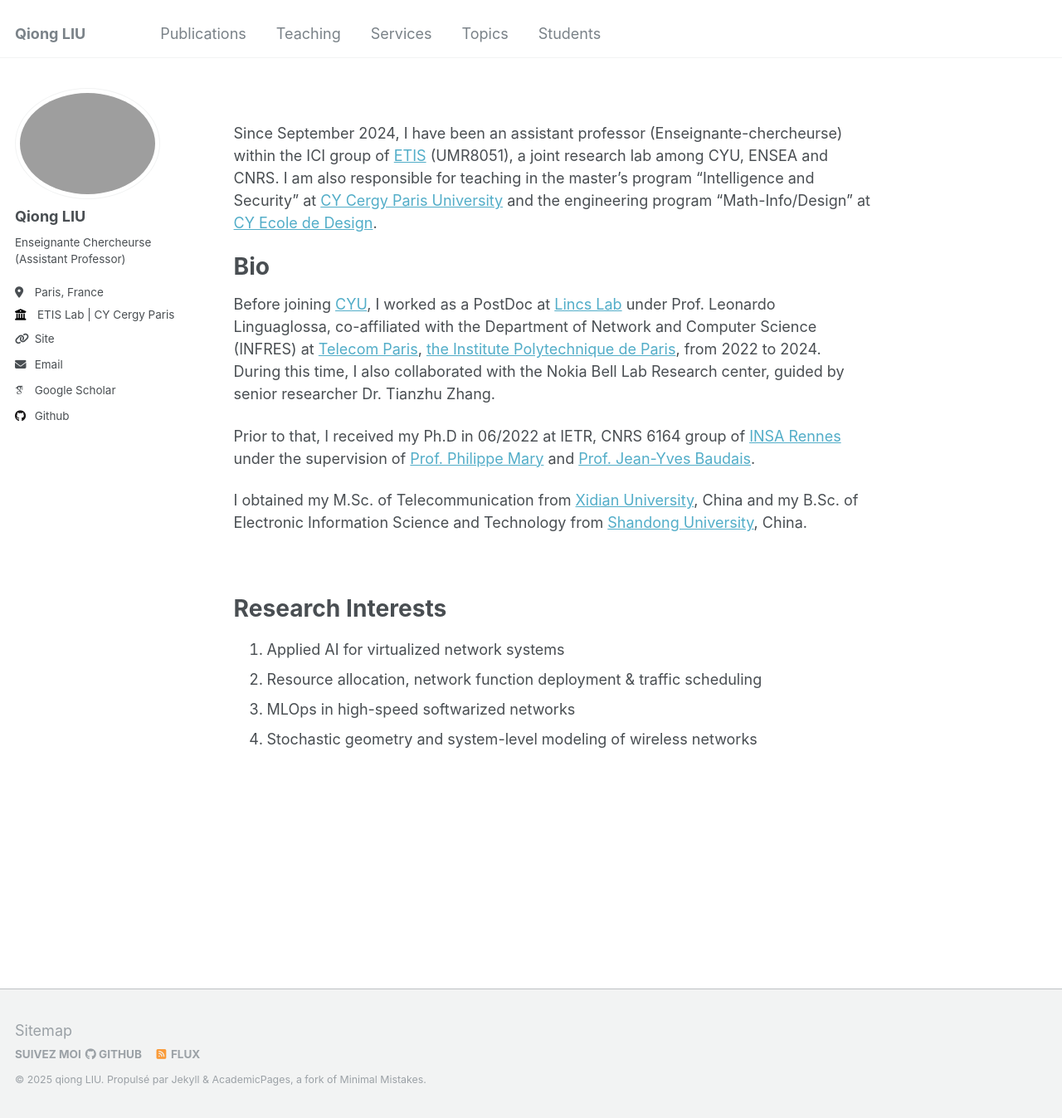
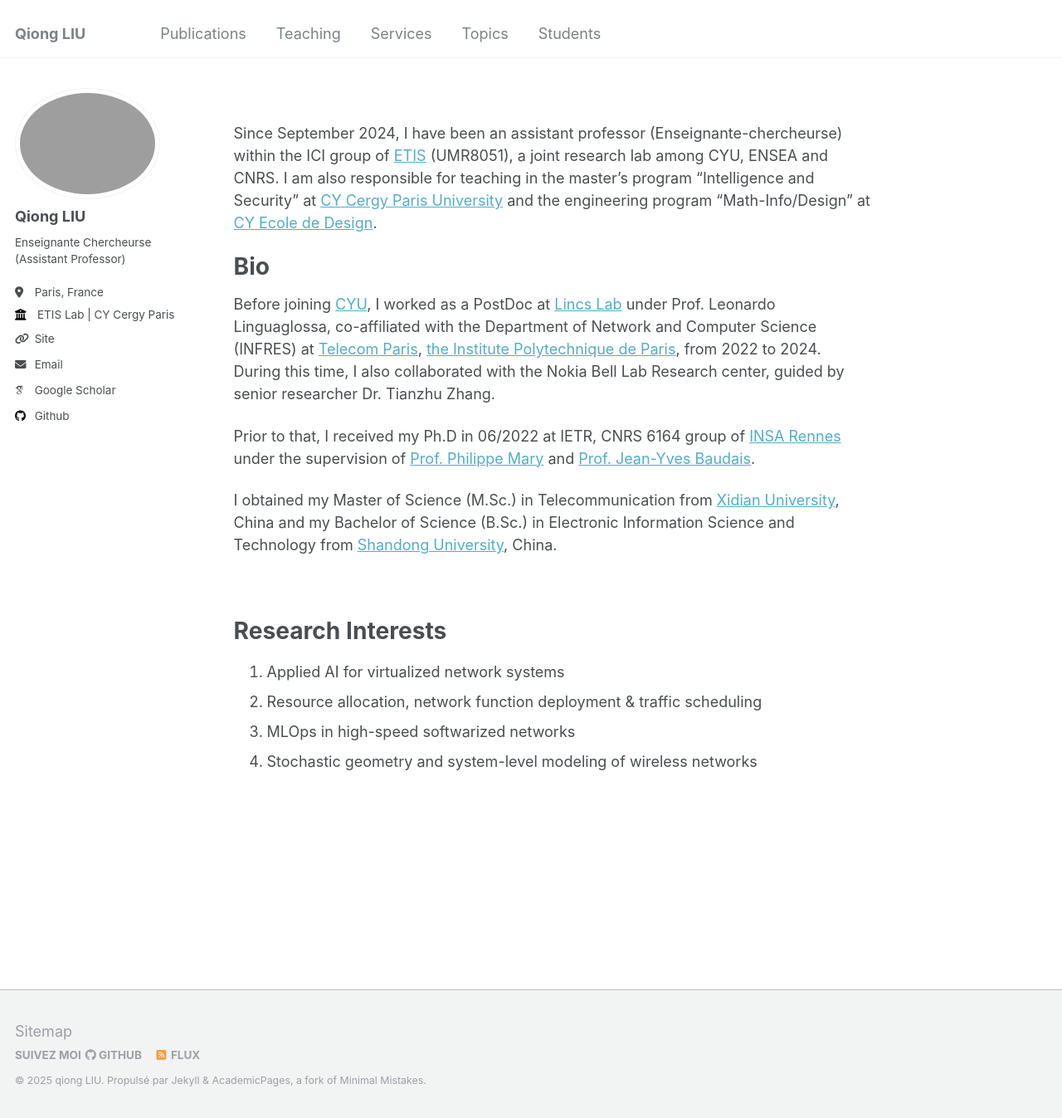
Before and after one commit to evesiphus/evesiphus.github.io, a Jekyll site: the page built from _pages/about.md, in a window 1280 px wide and 1347 px high. Shown: the whole window at 83% size. Built offline with Jekyll 4.4.1, drawn with Linux system fonts in a browser that asks for light colours; some web fonts are replaced.

Commit message:
Update about.md

```diff
--- a/_pages/about.md
+++ b/_pages/about.md
@@ -19,7 +19,7 @@
 
 Prior to that,  I received my Ph.D in 06/2022 at IETR, CNRS 6164 group of [INSA Rennes](https://www.insa-rennes.fr/ietr-1.html) under the supervision of [Prof. Philippe Mary](https://pmary.perso.insa-rennes.fr/) and [Prof. Jean-Yves Baudais](http://jeanyves.baudais.free.fr/).
 
-I obtained my M.Sc. of Telecommunication from [Xidian University](https://www.xidian.edu.cn/), China and my B.Sc. of Electronic Information Science and Technology from [Shandong University](https://www.en.sdu.edu.cn/), China.
+I obtained my Master of Science (M.Sc.) in Telecommunication from [Xidian University](https://www.xidian.edu.cn/), China and my Bachelor of Science (B.Sc.) in Electronic Information Science and Technology from [Shandong University](https://www.en.sdu.edu.cn/), China.
 
 <br>
 
```
